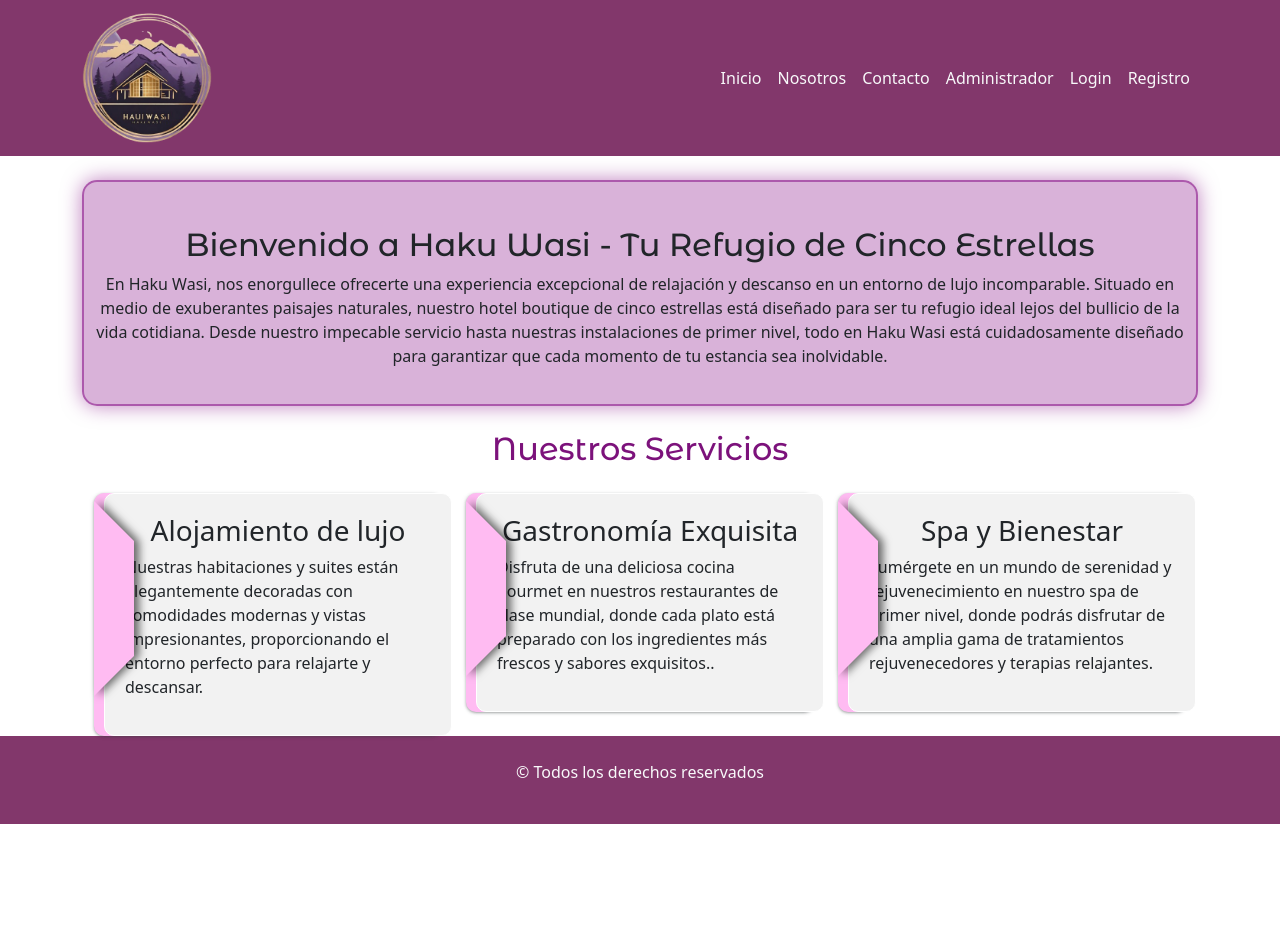
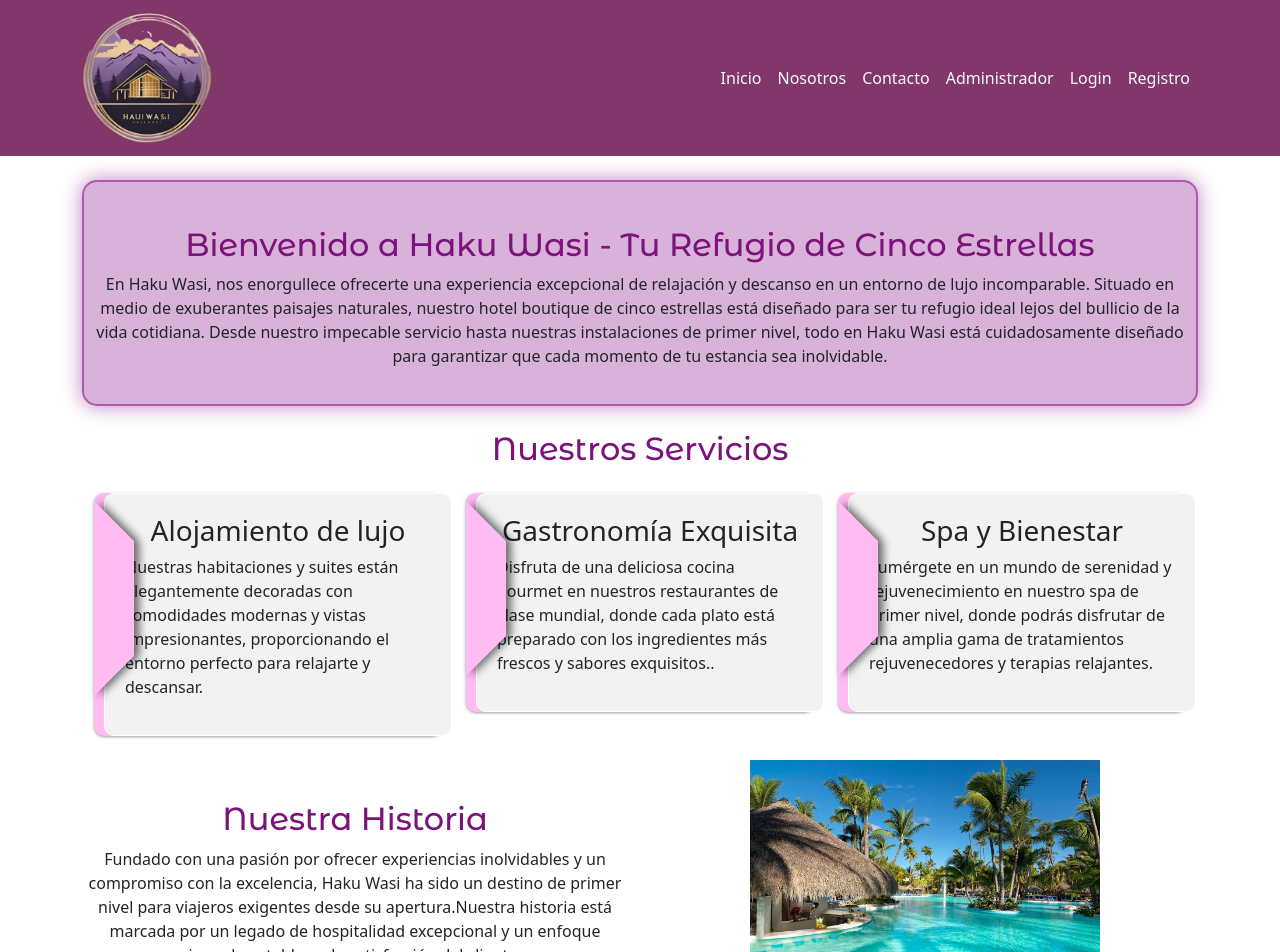
Before and after one commit to Pabmoy25/proyectoHotel-FrontEnd, a React (Vite) app: page /nosotros in a window 1280 px wide. Shown: the top 952 px of the page. Before the commit the page ends 824 px from the top, so only its background shows below. Built offline with nearby package versions, Linux system fonts and the light colour scheme.

Commit message:
cree la seccion de nuesta histoia con una foto

```diff
--- a/src/components/pages/SobreNosotros.jsx
+++ b/src/components/pages/SobreNosotros.jsx
@@ -1,12 +1,13 @@
 import Menu from "../common/Menu";
 import Footer from "../common/Footer";
 import { Link } from "react-router-dom";
+import NosotrosHistoria from "../../assets/NosotrosHistoria.jpg";
 
 const SobreNosotros = () => {
     return (
         <>
         <section class="container cuadroNosotros mt-4">
-              <h2 class="text-center mt-4">Bienvenido a Haku Wasi - Tu Refugio de Cinco Estrellas</h2>
+              <h2 class="text-center mt-4 tituloAdmin">Bienvenido a Haku Wasi - Tu Refugio de Cinco Estrellas</h2>
               <p className="text-center ">
               En Haku Wasi, nos enorgullece ofrecerte una experiencia excepcional de relajación y descanso en un entorno de lujo incomparable. Situado en medio de exuberantes paisajes naturales, nuestro hotel boutique de cinco estrellas está diseñado para ser tu refugio ideal lejos del bullicio de la vida cotidiana. Desde nuestro impecable servicio hasta nuestras instalaciones de primer nivel, todo en Haku Wasi está cuidadosamente diseñado para garantizar que cada momento de tu estancia sea inolvidable.
               </p>
@@ -14,7 +15,7 @@ const SobreNosotros = () => {
 
         <section>
         <h2 class=" text-center mt-4 tituloAdmin mb-4">Nuestros Servicios</h2>
-            <section className="container-fluid">
+            <section className="container">
                 < div className="row">
                     <div className="col-lg-4 col-md-4 col-sm-12">
                     <div className="itemcard">
@@ -45,6 +46,18 @@ const SobreNosotros = () => {
                 </div>
             </section>
         </section>
+
+        <section>
+        <div class="row align-items-center my-4">
+            <div class="col-lg-6 col-md-12 col-sm-12">
+                <h2 className="tituloAdmin text-center">Nuestra Historia</h2>
+                <p className="text-center">Fundado con una pasión por ofrecer experiencias inolvidables y un compromiso con la excelencia, Haku Wasi ha sido un destino de primer nivel para viajeros exigentes desde su apertura.Nuestra historia está marcada por un legado de hospitalidad excepcional y un enfoque inquebrantable en la satisfacción del cliente.</p>
+            </div>
+            <div class="col-lg-6 col-md-12 col-sm-12 d-flex justify-content-center align-items-center ">
+            <img src={NosotrosHistoria} alt="logo Hotel Haki Wasi" className="img-fluid " width={350}></img>
+            </div>
+            </div>
+        </section>
         </>
     );
 };
```
Also changed, not shown: src/assets/NosotrosHistoria.jpg (added).
